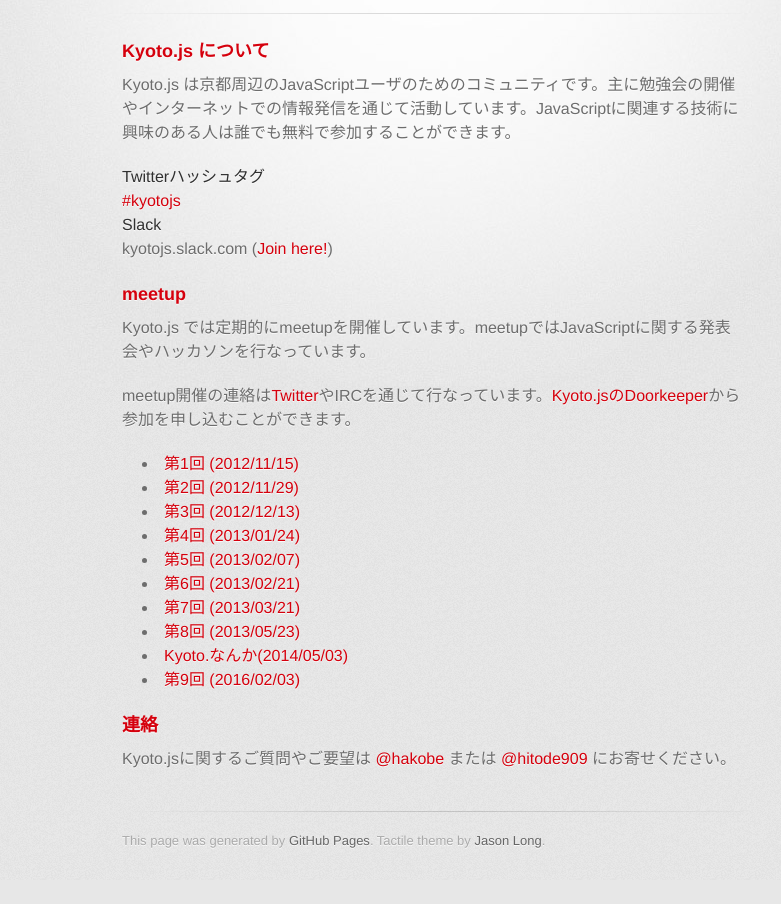
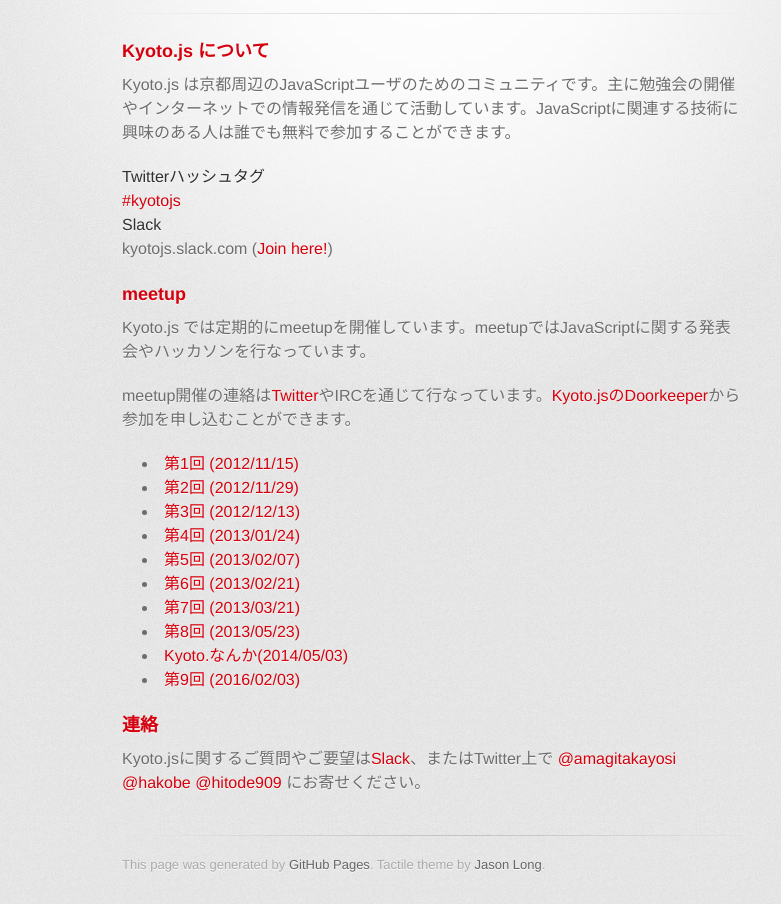
Before and after one commit to kyotojs/kyotojs.github.com, a plain HTML site: page index.html in a window 1280 px wide. Shown: the part 187-1091 px from the top of the page, without its empty margins (208-989 px from the left). Before the commit the page ends 1067 px from the top, so only its background shows below. Drawn offline with Linux system fonts and the light colour scheme.

Commit message:
Add amagi

```diff
--- a/index.html
+++ b/index.html
@@ -90,7 +90,13 @@
 
         <h3>連絡</h3>
 
-        <p>Kyoto.jsに関するご質問やご要望は <a href="https://twitter.com/hakobe" class="user-mention">@hakobe</a> または <a href="https://twitter.com/hitode909" class="user-mention">@hitode909</a> にお寄せください。</p>
+        <p>
+          Kyoto.jsに関するご質問やご要望は<a href="https://kyotojs.slack.com/">Slack</a>、またはTwitter上で
+          <a href="https://twitter.com/amagitakayosi" class="user-mention">@amagitakayosi</a>
+          <a href="https://twitter.com/hakobe" class="user-mention">@hakobe</a>
+          <a href="https://twitter.com/hitode909" class="user-mention">@hitode909</a>
+          にお寄せください。
+        </p>
       </section>
 
       <footer>
```
